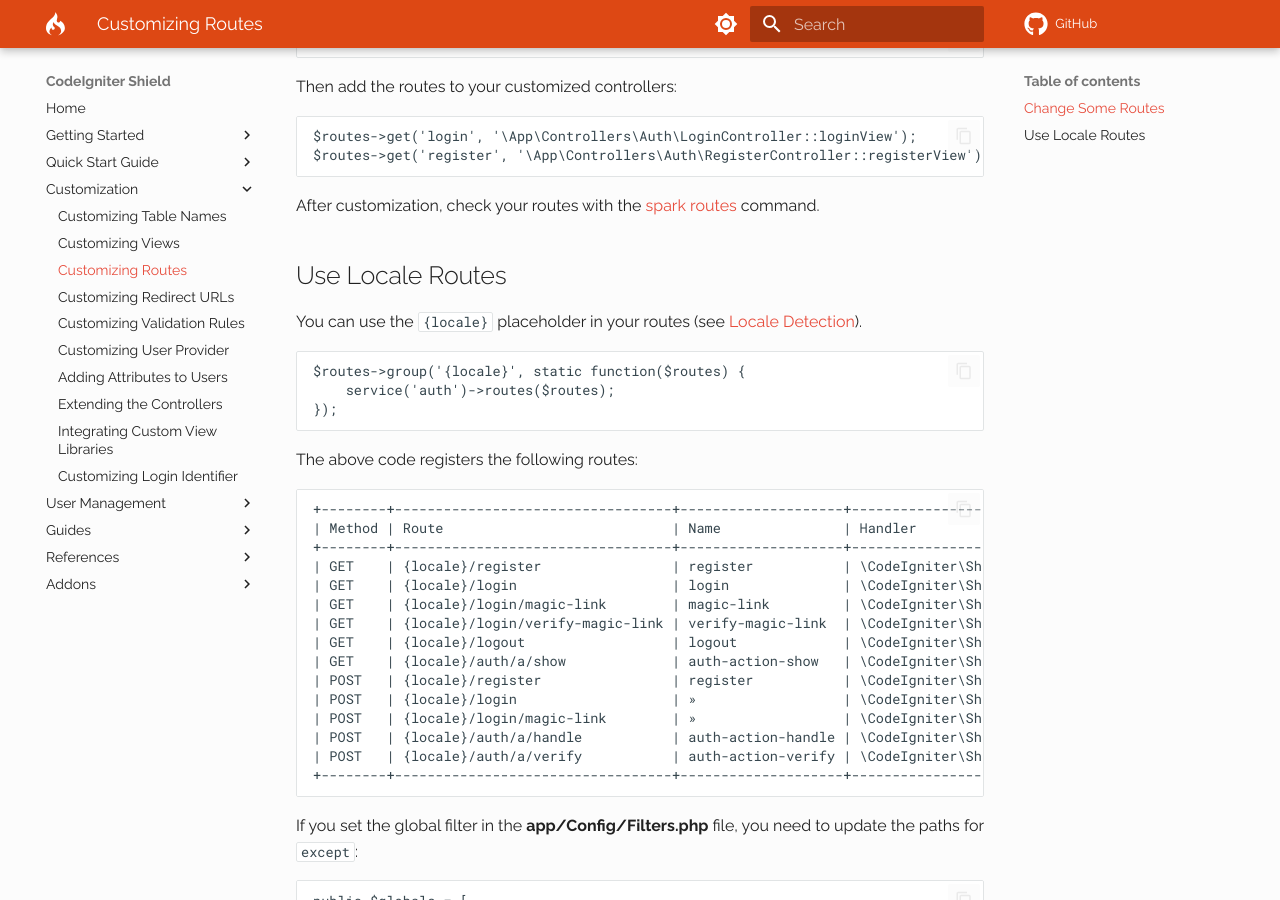
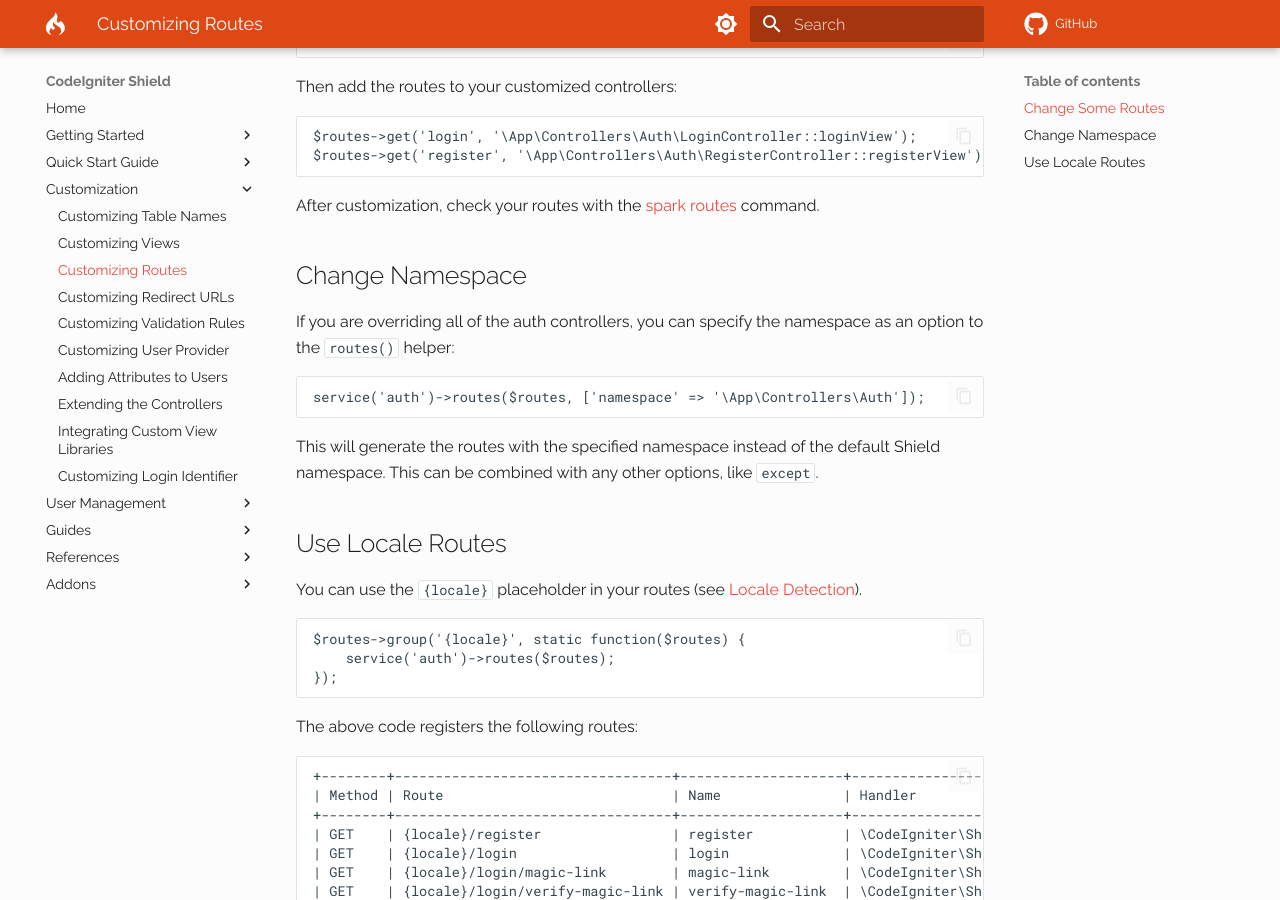
Before and after one commit to codeigniter4/shield, an MkDocs documentation site: the page built from docs/customization/route_config.md, in a window 1280 px wide and 900 px high, scrolled down 349 px. Built offline with MkDocs 1.6.1 and Material for MkDocs 9.7.7, drawn with Linux system fonts in a browser that asks for light colours; comment, search, counter and statistics services are not loaded; a style sheet for code colours, icons or effects is not loaded.

Commit message:
Allow specifying namespace when generating routes. (#985)

````diff
--- a/docs/customization/route_config.md
+++ b/docs/customization/route_config.md
@@ -18,6 +18,16 @@ $routes->get('register', '\App\Controllers\Auth\RegisterController::registerView
 ```
 
 After customization, check your routes with the [spark routes](https://codeigniter.com/user_guide/incoming/routing.html#spark-routes) command.
+
+## Change Namespace
+
+If you are overriding all of the auth controllers, you can specify the namespace as an option to the `routes()` helper:
+
+```php
+service('auth')->routes($routes, ['namespace' => '\App\Controllers\Auth']);
+```
+
+This will generate the routes with the specified namespace instead of the default Shield namespace. This can be combined with any other options, like `except`.
 
 ## Use Locale Routes
 
````
Also changed, not shown: 2 other files.
